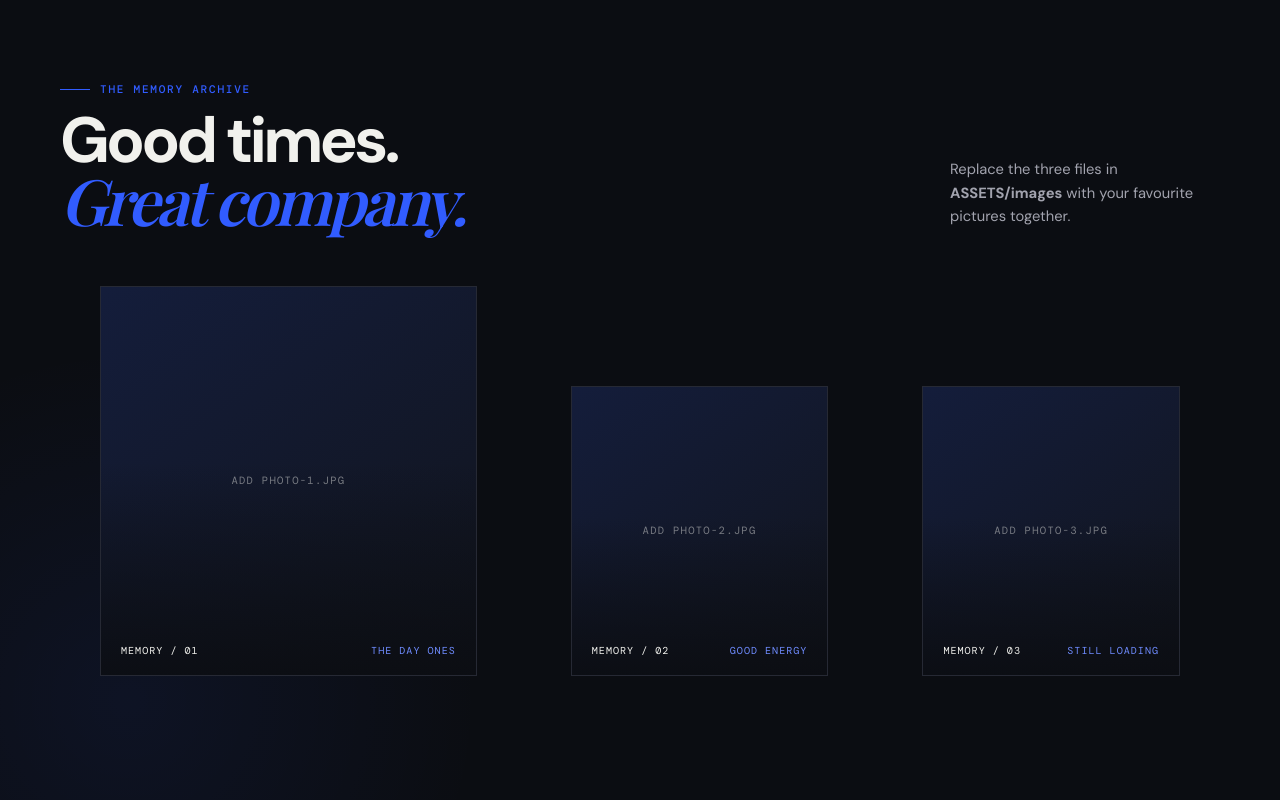
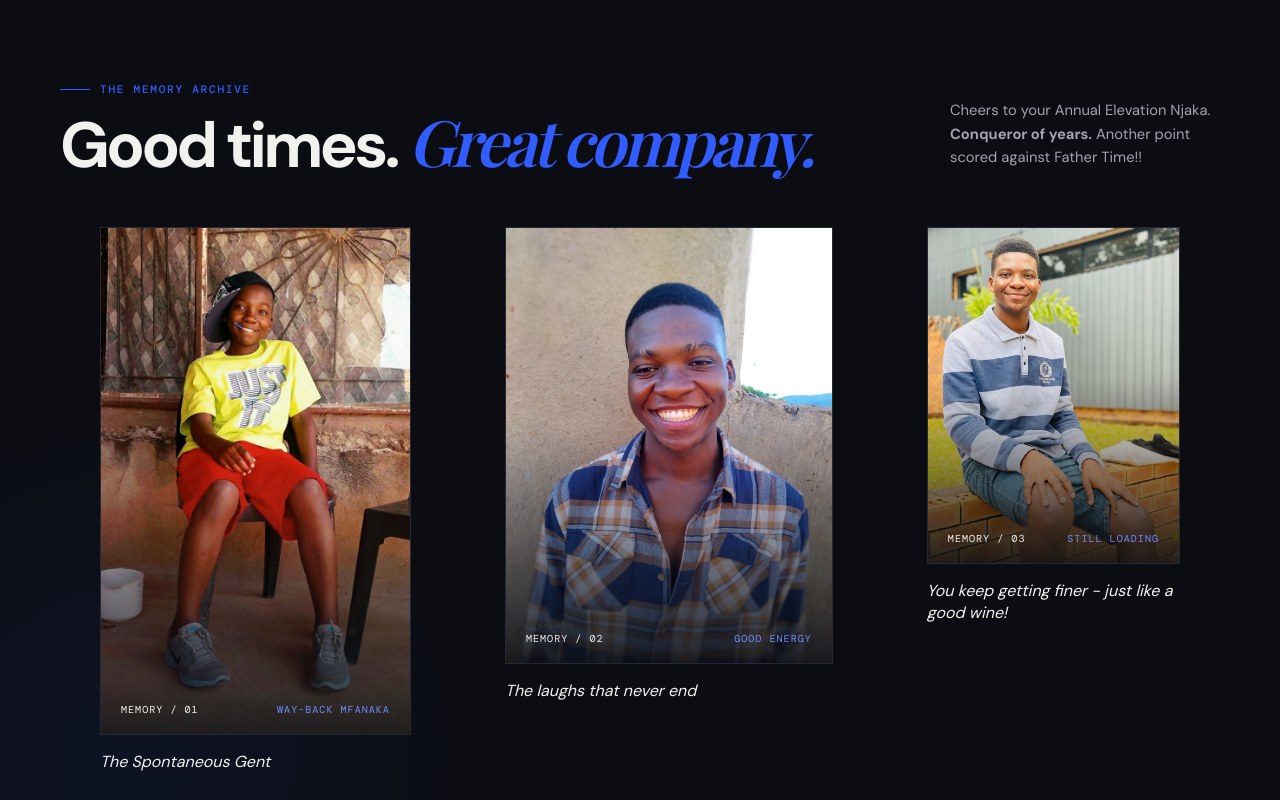
Before and after one commit to Alpheus-Lebepe/Chapter-24, a plain HTML site: page index.html in a window 1280 px wide. Shown: the part 1440-2240 px from the top of the page. Drawn offline with nearby package versions, Linux system fonts and the light colour scheme; a web font is replaced by a local one.

Commit message:
Refresh birthday memory gallery
Update the gallery with personal photos, captions, and birthday copy. Adjust the frame and subtitle styling to support the new layout.

```diff
--- a/CSS/style.css
+++ b/CSS/style.css
@@ -671,22 +671,29 @@ em {
 
 .gallery-grid {
   display: grid;
-  grid-template-columns: 1.15fr .85fr .85fr;
+  grid-template-columns: 1.15fr 1.2fr .98fr;
   gap: 14px;
 }
 
 .photo-card {
+  position: relative;
+  min-height: 0;
+  overflow: visible;
+  border: 0;
+  background: transparent;
+}
+
+.photo-frame {
+  position: relative;
   min-height: 390px;
-  position: relative;
   overflow: hidden;
   border: 1px solid var(--border);
   background: linear-gradient(145deg, #141d3b, #11141c);
 }
 
-.photo-card:nth-child(2),
-.photo-card:nth-child(3) {
+.photo-card:nth-child(2) .photo-frame,
+.photo-card:nth-child(3) .photo-frame {
   min-height: 290px;
-  align-self: end;
 }
 
 .photo-card img {
@@ -702,23 +709,14 @@ em {
   transform: scale(1.05);
 }
 
-.photo-card:after {
+.photo-frame::after {
   content: '';
   position: absolute;
   inset: 0;
-  background: linear-gradient(180deg, transparent 45%, rgba(11, 13, 18, .9));
+  background: linear-gradient(180deg,
+      transparent 45%,
+      rgba(11, 13, 18, .9));
   pointer-events: none;
-}
-
-.photo-placeholder {
-  position: absolute;
-  inset: 0;
-  display: grid;
-  place-items: center;
-  color: rgba(241, 241, 237, .5);
-  font: .66rem 'DM Mono', monospace;
-  letter-spacing: .12em;
-  text-transform: uppercase;
 }
 
 .photo-label {
@@ -733,6 +731,22 @@ em {
   color: var(--foreground);
   font: .63rem 'DM Mono', monospace;
   letter-spacing: .1em;
+}
+
+.photo-label span:last-child {
+  color: var(--primary-soft);
+}
+
+.photo-subtitle {
+  position: static;
+  display: block;
+  margin: 16px 0 0;
+  padding: 0;
+  color: var(--foreground);
+  background: transparent;
+  font-size: 1rem;
+  line-height: 1.4;
+  font-style: italic;
 }
 
 .photo-label span:last-child {
--- a/index.html
+++ b/index.html
@@ -92,32 +92,69 @@
       <section class="gallery-section container" id="memories">
         <div class="gallery-heading">
           <div>
-            <p class="eyebrow"><span class="eyebrow-line"></span> The memory archive</p>
-            <h2>Good times.<br /><em>Great company.</em></h2>
+            <p class="eyebrow">
+              <span class="eyebrow-line"></span> The memory archive
+            </p>
+            <h2>Good times.
+              <em>Great company.</em>
+            </h2>
           </div>
-          <p>Replace the three files in <strong>ASSETS/images</strong> with your favourite pictures together.</p>
+
+          <p>
+            Cheers to your Annual Elevation Njaka.
+            <strong>Conqueror of years.</strong>
+            Another point scored against Father Time!!
+          </p>
         </div>
+
         <div class="gallery-grid">
           <figure class="photo-card">
-            <div class="photo-placeholder">Add photo-1.jpg</div>
-            <img src="ASSETS/images/photo-1.jpg" alt="A favourite memory of Tshepo"
-              onerror="this.style.display='none'" />
-            <figcaption class="photo-label"><span>MEMORY / 01</span><span>THE DAY ONES</span></figcaption>
+            <div class="photo-frame">
+              <img src="ASSETS/images/pastimg.jpg" alt="A favourite memory of Tshepo" onerror="this.style.display='none'" />
+
+              <figcaption class="photo-label">
+                <span>MEMORY / 01</span>
+                <span>WAY-BACK MFANAKA</span>
+              </figcaption>
+            </div>
+
+            <figcaption class="photo-subtitle">
+              The Spontaneous Gent
+            </figcaption>
           </figure>
           <figure class="photo-card">
-            <div class="photo-placeholder">Add photo-2.jpg</div>
-            <img src="ASSETS/images/photo-2.jpg" alt="A favourite memory with Tshepo"
-              onerror="this.style.display='none'" />
-            <figcaption class="photo-label"><span>MEMORY / 02</span><span>GOOD ENERGY</span></figcaption>
+            <div class="photo-frame">
+              <img src="ASSETS/images/Smile.jpeg" alt="A favourite memory with Tshepo" onerror="this.style.display='none'" />
+
+              <figcaption class="photo-label">
+                <span>MEMORY / 02</span>
+                <span>GOOD ENERGY</span>
+              </figcaption>
+            </div>
+
+            <figcaption class="photo-subtitle">
+              The laughs that never end
+            </figcaption>
           </figure>
+
           <figure class="photo-card">
-            <div class="photo-placeholder">Add photo-3.jpg</div>
-            <img src="ASSETS/images/photo-3.jpg" alt="A birthday memory with Tshepo"
-              onerror="this.style.display='none'" />
-            <figcaption class="photo-label"><span>MEMORY / 03</span><span>STILL LOADING</span></figcaption>
+            <div class="photo-frame">
+              <img src="ASSETS/images/Present.jpeg" alt="A birthday memory with Tshepo" onerror="this.style.display='none'" />
+
+              <figcaption class="photo-label">
+                <span>MEMORY / 03</span>
+                <span>STILL LOADING</span>
+              </figcaption>
+            </div>
+
+            <figcaption class="photo-subtitle">
+              You keep getting finer - just like a good wine!
+            </figcaption>
           </figure>
+
         </div>
       </section>
+
 
       <section class="letter-section container" id="letter">
         <div class="letter-card">
```
